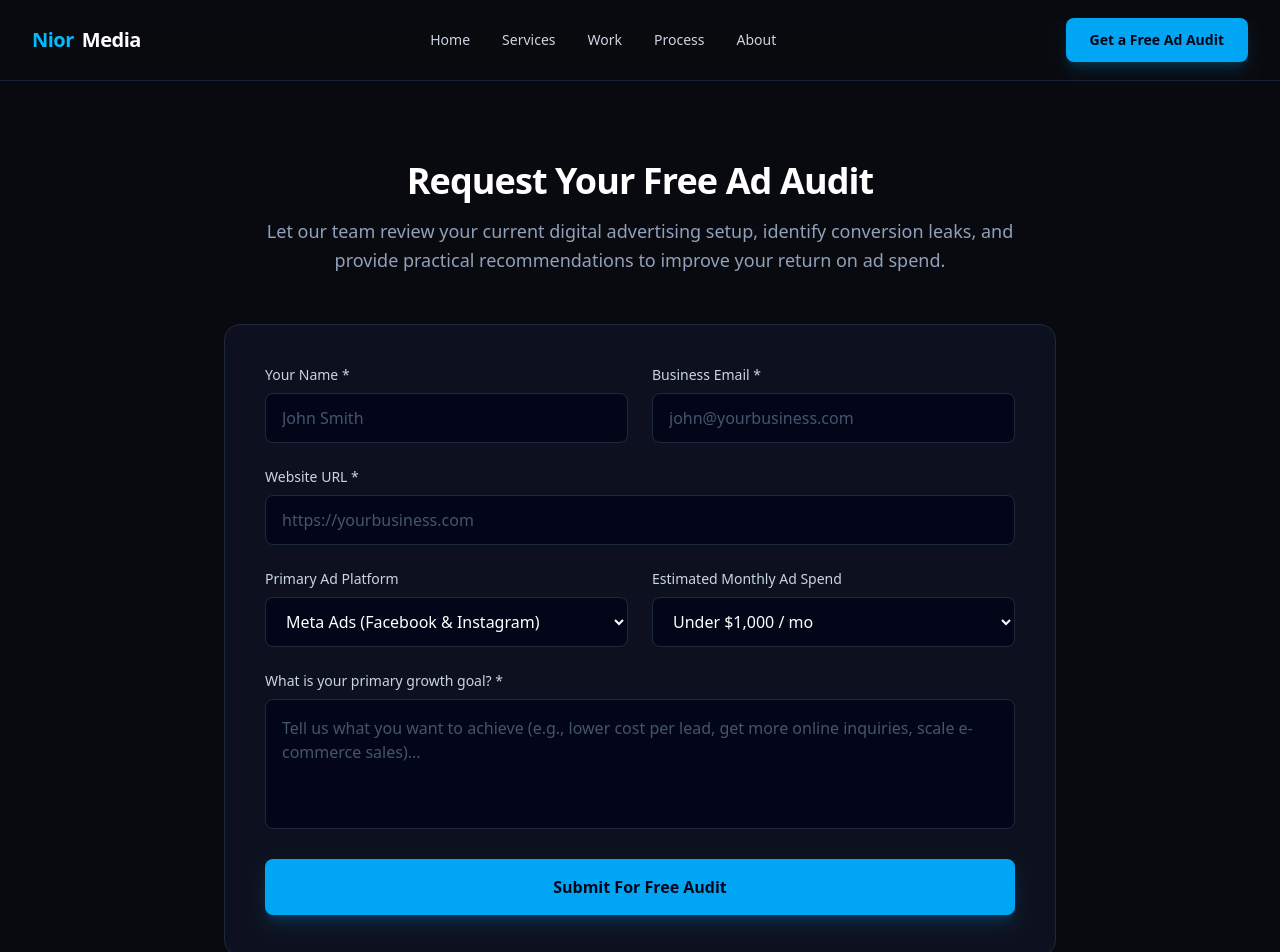
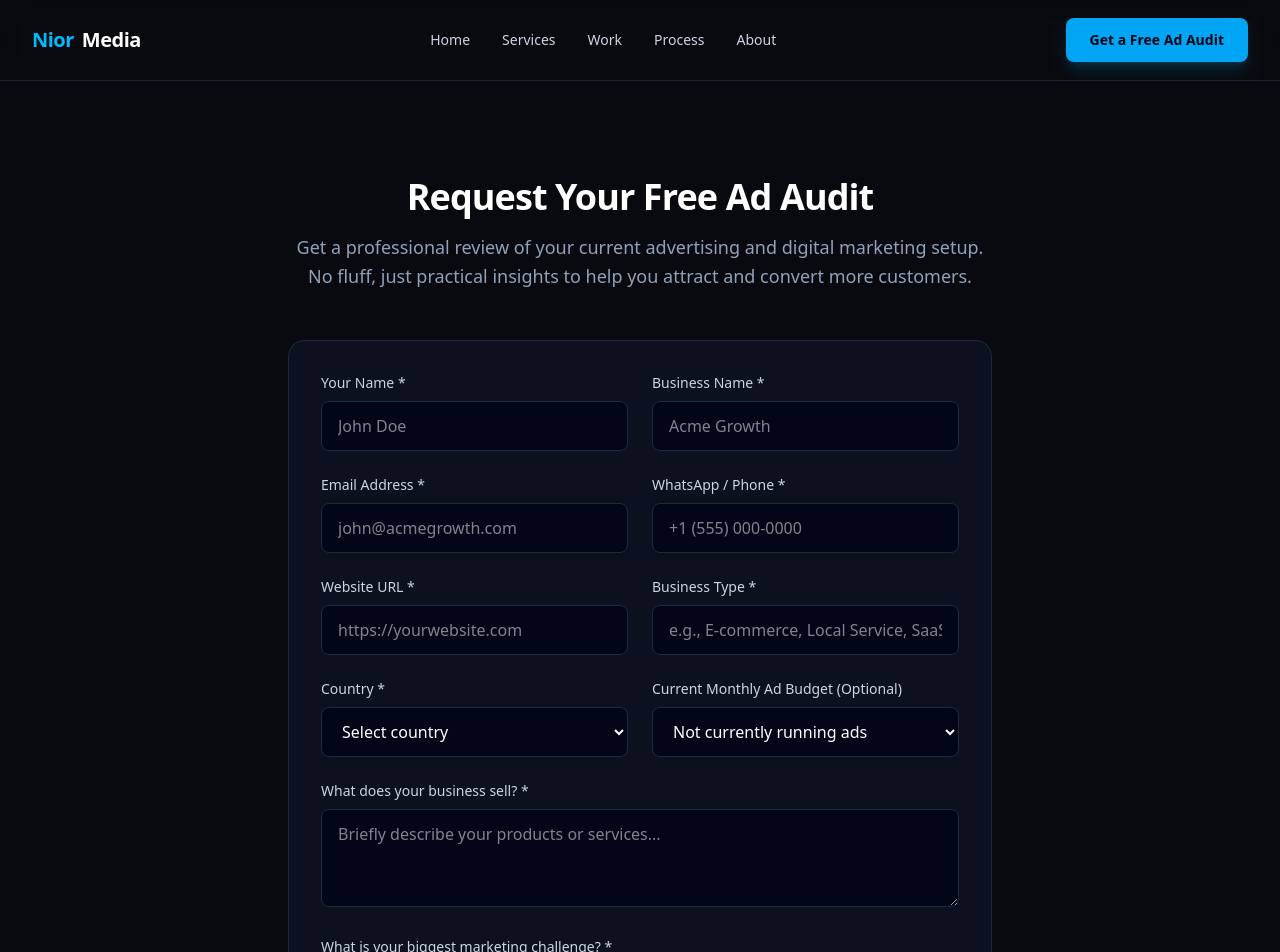
Before and after one commit to tomiwaoluwaseun16-dot/niormedia, a Next.js app: page /free-ad-audit in a window 1280 px wide. Shown: the top 952 px of the page. Built offline with nearby package versions, Linux system fonts and the light colour scheme.

Commit message:
feat: connect Formspree live endpoint to Free Ad Audit form

```diff
--- a/app/free-ad-audit/page.tsx
+++ b/app/free-ad-audit/page.tsx
@@ -1,136 +1,211 @@
 'use client';
 
-import React, { useState } from 'react';
+import { useState } from 'react';
 import SectionHeading from '@/components/SectionHeading';
 import Button from '@/components/Button';
 
 export default function FreeAdAuditPage() {
   const [submitted, setSubmitted] = useState(false);
-  const [formData, setFormData] = useState({
-    name: '',
-    email: '',
-    website: '',
-    platform: 'Meta Ads',
-    monthlySpend: 'Under $1,000',
-    primaryGoal: '',
+  const [loading, setLoading] = useState(false);
+  const [error, setError] = useState('');
+
+  const handleSubmit = async (e: React.FormEvent<HTMLFormElement>) => {
+    e.preventDefault();
+    setLoading(true);
+    setError('');
+
+    const form = e.currentTarget;
+    const data = new FormData(form);
+
+    try {
+      const response = await fetch('https://formspree.io/f/mzezbere', {
+        method: 'POST',
+        body: data,
+        headers: {
+          'Accept': 'application/json'
+        }
       });
 
-  const handleSubmit = (e: React.FormEvent) => {
-    e.preventDefault();
+      if (response.ok) {
         setSubmitted(true);
+        form.reset();
+      } else {
+        const errorData = await response.json();
+        setError(errorData.error || 'Something went wrong. Please try again.');
+      }
+    } catch {
+      setError('Network error. Please check your connection and try again.');
+    } finally {
+      setLoading(false);
+    }
   };
 
   return (
-    <div className="py-20 px-4 sm:px-6 lg:px-8 max-w-4xl mx-auto">
+    <div className="py-16 sm:py-24 bg-[#090a0f]">
+      <div className="max-w-3xl mx-auto px-4 sm:px-6 lg:px-8">
         <SectionHeading
           title="Request Your Free Ad Audit"
-        subtitle="Let our team review your current digital advertising setup, identify conversion leaks, and provide practical recommendations to improve your return on ad spend."
+          subtitle="Get a professional review of your current advertising and digital marketing setup. No fluff, just practical insights to help you attract and convert more customers."
           centered={true}
         />
 
         {submitted ? (
-        <div className="mt-12 bg-slate-900/80 border border-emerald-500/40 rounded-2xl p-10 text-center">
-          <div className="w-16 h-16 bg-emerald-500/10 text-emerald-400 rounded-full flex items-center justify-center mx-auto mb-6 text-2xl font-bold">
-            ✓
-          </div>
-          <h3 className="text-2xl font-bold text-white mb-3">Audit Request Received!</h3>
-          <p className="text-slate-300 max-w-md mx-auto mb-8">
-            Thank you, <span className="text-white font-semibold">{formData.name}</span>. Our team will review your website and ad setup and get back to you within 24–48 hours.
+          <div className="bg-sky-950/40 border border-sky-800/60 rounded-2xl p-8 text-center">
+            <h3 className="text-2xl font-bold text-white mb-4">Audit Request Received!</h3>
+            <p className="text-slate-300 mb-6">
+              Thank you for reaching out. We have received your details and will review your information. We will get back to you shortly via email or WhatsApp.
             </p>
-          <Button href="/" variant="primary">
-            Return to Homepage
+            <Button onClick={() => setSubmitted(false)} variant="secondary">
+              Submit Another Request
             </Button>
           </div>
         ) : (
-        <div className="mt-12 bg-slate-900/60 border border-slate-800 rounded-2xl p-8 sm:p-10">
-          <form onSubmit={handleSubmit} className="space-y-6">
+          <form onSubmit={handleSubmit} className="bg-slate-900/60 border border-slate-800 rounded-2xl p-6 sm:p-8 space-y-6">
+            {error && (
+              <div className="bg-red-950/50 border border-red-800 text-red-300 p-4 rounded-lg text-sm">
+                {error}
+              </div>
+            )}
+
             <div className="grid grid-cols-1 sm:grid-cols-2 gap-6">
               <div>
-                <label className="block text-sm font-medium text-slate-300 mb-2">Your Name *</label>
+                <label htmlFor="name" className="block text-sm font-medium text-slate-300 mb-2">Your Name *</label>
                 <input
                   type="text"
+                  id="name"
+                  name="name"
                   required
-                  placeholder="John Smith"
-                  value={formData.name}
-                  onChange={(e) => setFormData({ ...formData, name: e.target.value })}
-                  className="w-full bg-slate-950 border border-slate-800 rounded-lg px-4 py-3 text-white placeholder-slate-600 focus:outline-none focus:border-sky-500 transition-colors"
+                  className="w-full bg-slate-950 border border-slate-800 rounded-lg px-4 py-3 text-white focus:outline-none focus:border-sky-500 transition-colors"
+                  placeholder="John Doe"
                 />
               </div>
               <div>
-                <label className="block text-sm font-medium text-slate-300 mb-2">Business Email *</label>
+                <label htmlFor="businessName" className="block text-sm font-medium text-slate-300 mb-2">Business Name *</label>
                 <input
-                  type="email"
+                  type="text"
+                  id="businessName"
+                  name="businessName"
                   required
-                  placeholder="john@yourbusiness.com"
-                  value={formData.email}
-                  onChange={(e) => setFormData({ ...formData, email: e.target.value })}
-                  className="w-full bg-slate-950 border border-slate-800 rounded-lg px-4 py-3 text-white placeholder-slate-600 focus:outline-none focus:border-sky-500 transition-colors"
+                  className="w-full bg-slate-950 border border-slate-800 rounded-lg px-4 py-3 text-white focus:outline-none focus:border-sky-500 transition-colors"
+                  placeholder="Acme Growth"
                 />
               </div>
             </div>
 
+            <div className="grid grid-cols-1 sm:grid-cols-2 gap-6">
               <div>
-              <label className="block text-sm font-medium text-slate-300 mb-2">Website URL *</label>
+                <label htmlFor="email" className="block text-sm font-medium text-slate-300 mb-2">Email Address *</label>
+                <input
+                  type="email"
+                  id="email"
+                  name="email"
+                  required
+                  className="w-full bg-slate-950 border border-slate-800 rounded-lg px-4 py-3 text-white focus:outline-none focus:border-sky-500 transition-colors"
+                  placeholder="john@acmegrowth.com"
+                />
+              </div>
+              <div>
+                <label htmlFor="phone" className="block text-sm font-medium text-slate-300 mb-2">WhatsApp / Phone *</label>
                 <input
                   type="text"
+                  id="phone"
+                  name="phone"
                   required
-                placeholder="https://yourbusiness.com"
-                value={formData.website}
-                onChange={(e) => setFormData({ ...formData, website: e.target.value })}
-                className="w-full bg-slate-950 border border-slate-800 rounded-lg px-4 py-3 text-white placeholder-slate-600 focus:outline-none focus:border-sky-500 transition-colors"
+                  className="w-full bg-slate-950 border border-slate-800 rounded-lg px-4 py-3 text-white focus:outline-none focus:border-sky-500 transition-colors"
+                  placeholder="+1 (555) 000-0000"
                 />
+              </div>
             </div>
 
             <div className="grid grid-cols-1 sm:grid-cols-2 gap-6">
               <div>
-                <label className="block text-sm font-medium text-slate-300 mb-2">Primary Ad Platform</label>
+                <label htmlFor="website" className="block text-sm font-medium text-slate-300 mb-2">Website URL *</label>
+                <input
+                  type="url"
+                  id="website"
+                  name="website"
+                  required
+                  className="w-full bg-slate-950 border border-slate-800 rounded-lg px-4 py-3 text-white focus:outline-none focus:border-sky-500 transition-colors"
+                  placeholder="https://yourwebsite.com"
+                />
+              </div>
+              <div>
+                <label htmlFor="businessType" className="block text-sm font-medium text-slate-300 mb-2">Business Type *</label>
+                <input
+                  type="text"
+                  id="businessType"
+                  name="businessType"
+                  required
+                  className="w-full bg-slate-950 border border-slate-800 rounded-lg px-4 py-3 text-white focus:outline-none focus:border-sky-500 transition-colors"
+                  placeholder="e.g., E-commerce, Local Service, SaaS"
+                />
+              </div>
+            </div>
+
+            <div className="grid grid-cols-1 sm:grid-cols-2 gap-6">
+              <div>
+                <label htmlFor="country" className="block text-sm font-medium text-slate-300 mb-2">Country *</label>
                 <select
-                  value={formData.platform}
-                  onChange={(e) => setFormData({ ...formData, platform: e.target.value })}
+                  id="country"
+                  name="country"
+                  required
                   className="w-full bg-slate-950 border border-slate-800 rounded-lg px-4 py-3 text-white focus:outline-none focus:border-sky-500 transition-colors"
                 >
-                  <option value="Meta Ads">Meta Ads (Facebook & Instagram)</option>
-                  <option value="Google Ads">Google Ads</option>
-                  <option value="Both">Both Meta & Google</option>
-                  <option value="Not running ads yet">Not running ads yet</option>
+                  <option value="">Select country</option>
+                  <option value="United States">United States</option>
+                  <option value="Canada">Canada</option>
+                  <option value="United Kingdom">United Kingdom</option>
+                  <option value="Other">Other</option>
                 </select>
               </div>
               <div>
-                <label className="block text-sm font-medium text-slate-300 mb-2">Estimated Monthly Ad Spend</label>
+                <label htmlFor="budget" className="block text-sm font-medium text-slate-300 mb-2">Current Monthly Ad Budget (Optional)</label>
                 <select
-                  value={formData.monthlySpend}
-                  onChange={(e) => setFormData({ ...formData, monthlySpend: e.target.value })}
+                  id="budget"
+                  name="budget"
                   className="w-full bg-slate-950 border border-slate-800 rounded-lg px-4 py-3 text-white focus:outline-none focus:border-sky-500 transition-colors"
                 >
-                  <option value="Under $1,000">Under $1,000 / mo</option>
-                  <option value="$1,000 - $5,000">$1,000 - $5,000 / mo</option>
-                  <option value="$5,000 - $15,000">$5,000 - $15,000 / mo</option>
-                  <option value="$15,000+">$15,000+ / mo</option>
+                  <option value="Not currently running ads">Not currently running ads</option>
+                  <option value="Less than $1,000 / mo">Less than $1,000 / mo</option>
+                  <option value="$1,000 - $5,000 / mo">$1,000 - $5,000 / mo</option>
+                  <option value="$5,000 - $10,000 / mo">$5,000 - $10,000 / mo</option>
+                  <option value="$10,000+ / mo">$10,000+ / mo</option>
                 </select>
               </div>
             </div>
 
             <div>
-              <label className="block text-sm font-medium text-slate-300 mb-2">What is your primary growth goal? *</label>
+              <label htmlFor="productSell" className="block text-sm font-medium text-slate-300 mb-2">What does your business sell? *</label>
               <textarea
+                id="productSell"
+                name="productSell"
+                rows={3}
                 required
-                rows={4}
-                placeholder="Tell us what you want to achieve (e.g., lower cost per lead, get more online inquiries, scale e-commerce sales)..."
-                value={formData.primaryGoal}
-                onChange={(e) => setFormData({ ...formData, primaryGoal: e.target.value })}
-                className="w-full bg-slate-950 border border-slate-800 rounded-lg p-4 text-white placeholder-slate-600 focus:outline-none focus:border-sky-500 transition-colors resize-none"
+                className="w-full bg-slate-950 border border-slate-800 rounded-lg px-4 py-3 text-white focus:outline-none focus:border-sky-500 transition-colors"
+                placeholder="Briefly describe your products or services..."
               ></textarea>
             </div>
 
-            <button
-              type="submit"
-              className="w-full py-4 bg-sky-500 hover:bg-sky-400 text-slate-950 font-bold rounded-lg transition-colors shadow-lg shadow-sky-500/20 cursor-pointer"
-            >
-              Submit For Free Audit
-            </button>
+            <div>
+              <label htmlFor="biggestChallenge" className="block text-sm font-medium text-slate-300 mb-2">What is your biggest marketing challenge? *</label>
+              <textarea
+                id="biggestChallenge"
+                name="biggestChallenge"
+                rows={3}
+                required
+                className="w-full bg-slate-950 border border-slate-800 rounded-lg px-4 py-3 text-white focus:outline-none focus:border-sky-500 transition-colors"
+                placeholder="e.g., High cost per acquisition, low website conversion rate..."
+              ></textarea>
+            </div>
+
+            <div>
+              <Button type="submit" variant="primary" className="w-full py-4 text-base">
+                {loading ? 'Submitting Request...' : 'Request My Free Audit'}
+              </Button>
+            </div>
           </form>
+        )}
       </div>
-      )}
     </div>
   );
 }
```
Lines whose indentation alone changed are shown as unchanged.
